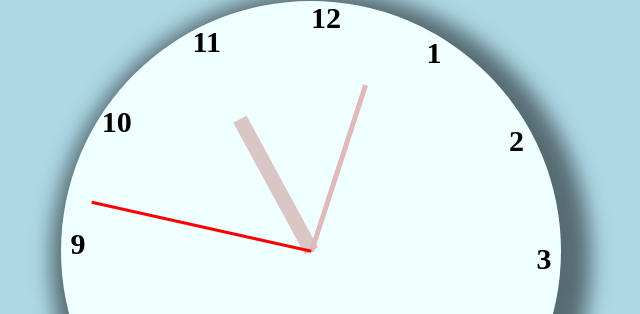
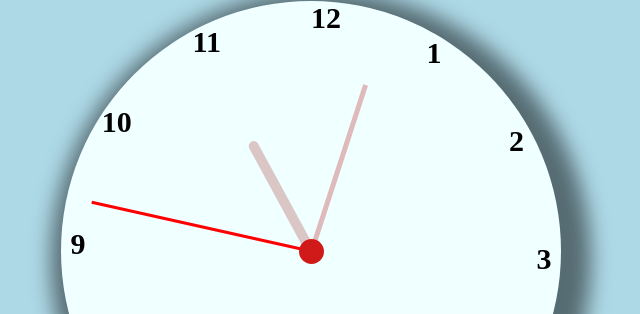
Before and after one commit to charanbuchannola/5-Projects-with-DOM, a plain HTML site: page Analog_Time/index.html in a window 1280 px wide. Shown: the part 149-463 px from the top of the page, without its empty margins (329-969 px from the left). Drawn offline with Linux system fonts and the light colour scheme.

Commit message:
some functionalities

```diff
--- a/Analog_Time/index.html
+++ b/Analog_Time/index.html
@@ -29,6 +29,7 @@
           <div class="hour-hand"></div>
           <div class="minute-hand"></div>
           <div class="second-hand"></div>
+          <div class="round"></div>
         </div>
       </div>
     </main>
--- a/Analog_Time/style.scss
+++ b/Analog_Time/style.scss
@@ -143,10 +143,11 @@ main {
 
       .hour-hand {
         position: absolute;
-        width: 3%;
-        height: 30%;
+        width: 2%;
+        height: 25%;
         background-color: rgb(219, 198, 198);
         transform-origin: center;
+        border-radius: 10px;
 
         // transform: rotate(0deg);
       }
@@ -168,6 +169,14 @@ main {
         transform: rotate(60deg) translateY(-50%);
         transition: transform 1s ease;
       }
+      .round {
+        width: 5%;
+        height: 5%;
+        border-radius: 50%;
+        position: absolute;
+
+        background-color: rgba(208, 25, 25, 1);
+      }
     }
   }
 }
```
Also changed, not shown: Analog_Time/style.css, 1 other file.
